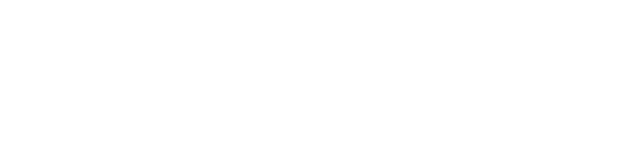
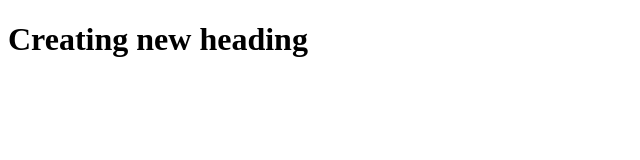
Before and after one commit to Aditya-coder-2005/Learning, a plain HTML site: page index.html in a window 1280 px wide. Shown: the whole page, without its empty margins (0-640 px from the left). Drawn offline with Linux system fonts and the light colour scheme.

Commit message:
add h1 tag

```diff
--- a/index.html
+++ b/index.html
@@ -6,6 +6,6 @@
     <title>Sample Page</title>
 </head>
 <body>
-
+    <h1>Creating new heading</h1>
 </body>
 </html>
```
